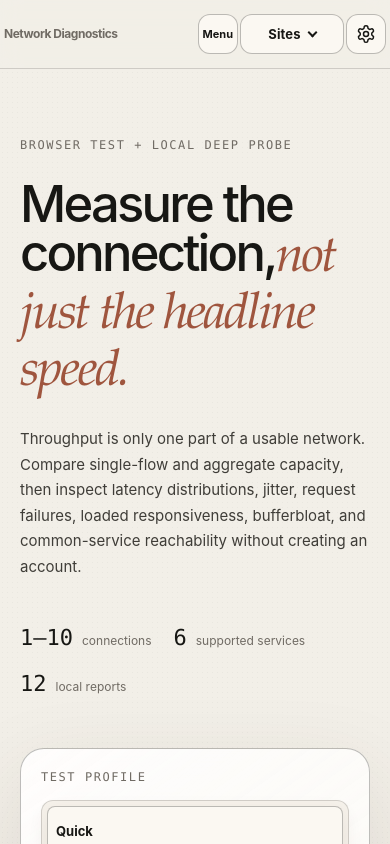
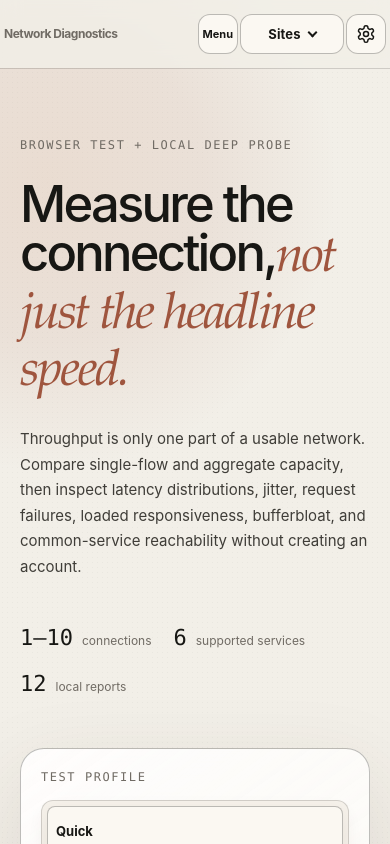
Before and after one commit to JohnnyZLi/Network-Diagnostics-Suite, a React (Vite) app: page / in a window 390 px wide. Shown: the top 844 px of the page. Built offline with nearby package versions, Linux system fonts and the light colour scheme; no server answers.

Commit message:
Add restrained opposite-side hero lighting

```diff
--- a/src/hero-layout.css
+++ b/src/hero-layout.css
@@ -1,3 +1,30 @@
+/* Give the browser product the same atmospheric family as the portfolio while
+   keeping the diagnostics surface restrained. The light is deliberately
+   opposite the portfolio hero: it pools behind the Network headline on the
+   left and fades before the dense Test profile controls on the right. */
+.hero {
+  position: relative;
+  isolation: isolate;
+}
+
+.hero::before {
+  content: "";
+  position: absolute;
+  z-index: -1;
+  width: min(76vw, 980px);
+  aspect-ratio: 1;
+  top: -300px;
+  left: max(-300px, -18vw);
+  border-radius: 50%;
+  pointer-events: none;
+  background: radial-gradient(
+    circle,
+    color-mix(in srgb, var(--jl-color-accent-soft) 34%, transparent),
+    color-mix(in srgb, var(--jl-color-accent-decorative) 10%, transparent) 38%,
+    transparent 70%
+  );
+}
+
 /* Pair the editorial hero copy with the Test profile panel on wide layouts.
    Both columns begin on the same baseline; the copy then remains visible only
    while its own hero section is still in view. */
@@ -25,4 +52,24 @@
     position: static;
     top: auto;
   }
+
+  .hero::before {
+    width: min(112vw, 760px);
+    top: -220px;
+    left: -34vw;
+  }
 }
+
+@media (max-width: 560px) {
+  .hero::before {
+    width: 150vw;
+    top: -180px;
+    left: -68vw;
+  }
+}
+
+@media (prefers-contrast: more) {
+  .hero::before {
+    display: none;
+  }
+}
```
